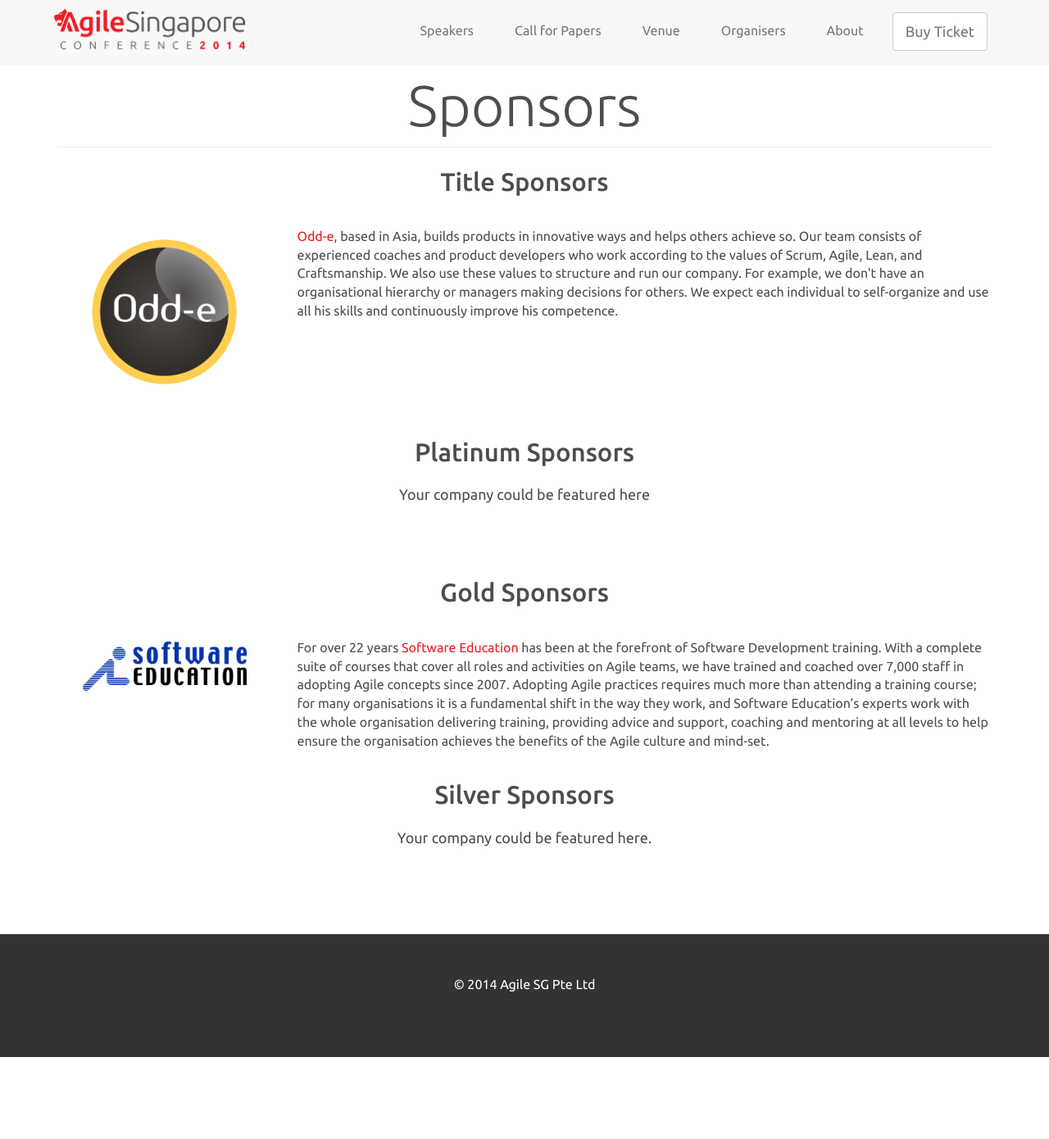
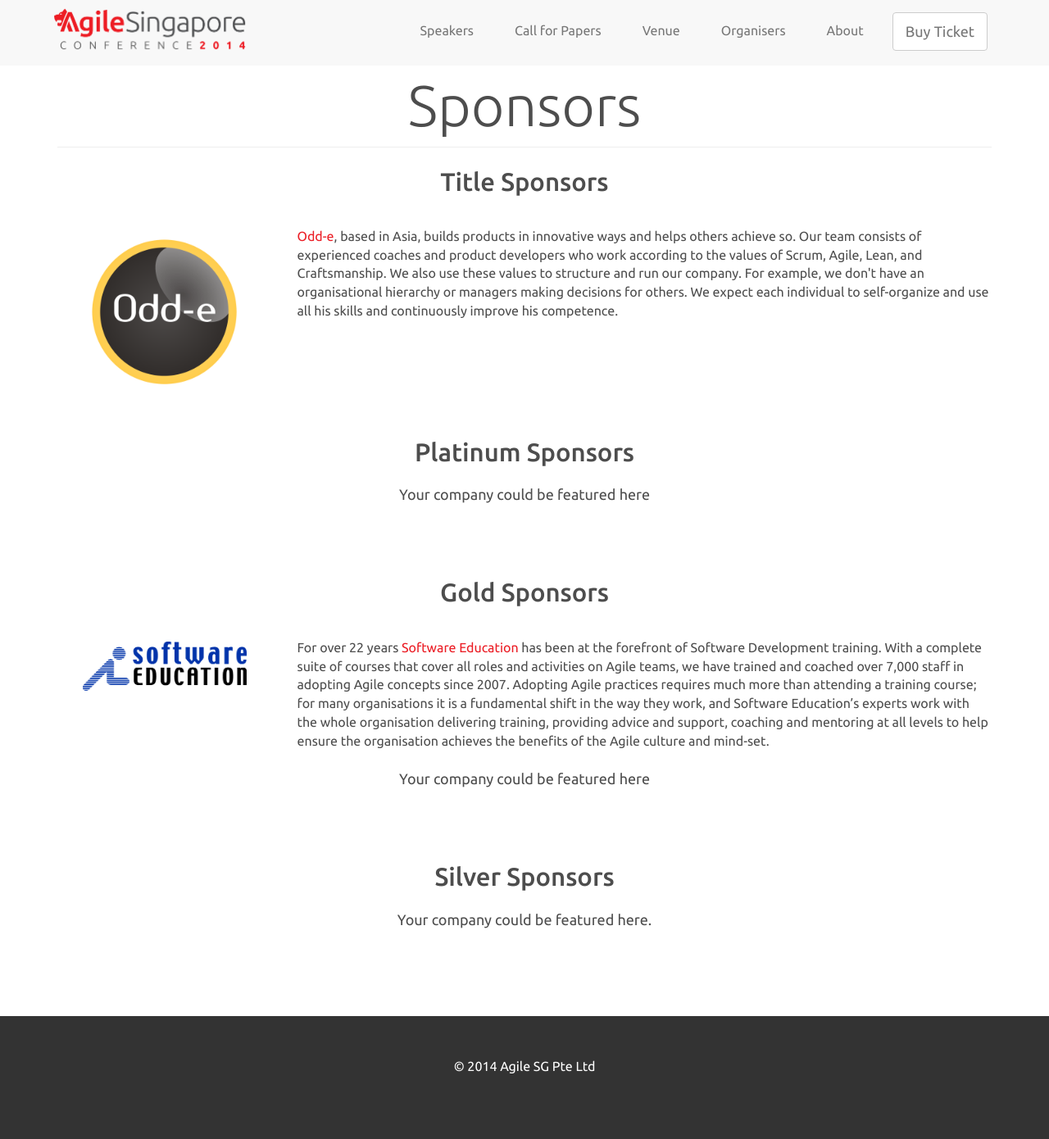
Before and after one commit to agilesingapore/2014, a Jekyll site: the page built from sponsors.md, in a window 1280 px wide. Shown: the whole page at 82% size. Built offline with Jekyll 4.4.1, drawn with Linux system fonts in a browser that asks for light colours; nearby versions of some CDN libraries; Markdown is read by kramdown in place of the engine named in the settings; before the commit the page ends 1290 px from its top, so only the background shows below that.

Commit message:
Added "Your company could be featured here" to the Gold level

```diff
--- a/sponsors.md
+++ b/sponsors.md
@@ -54,6 +54,10 @@
         </div>
     </div>
 
+    <div class="row" style="min-height: 100px; padding-top:10px">
+			     Your company could be featured here
+    </div>
+
 	<h3>Silver Sponsors</h3>
 
     <div class="row" style="min-height: 100px; padding-top:10px">
```
